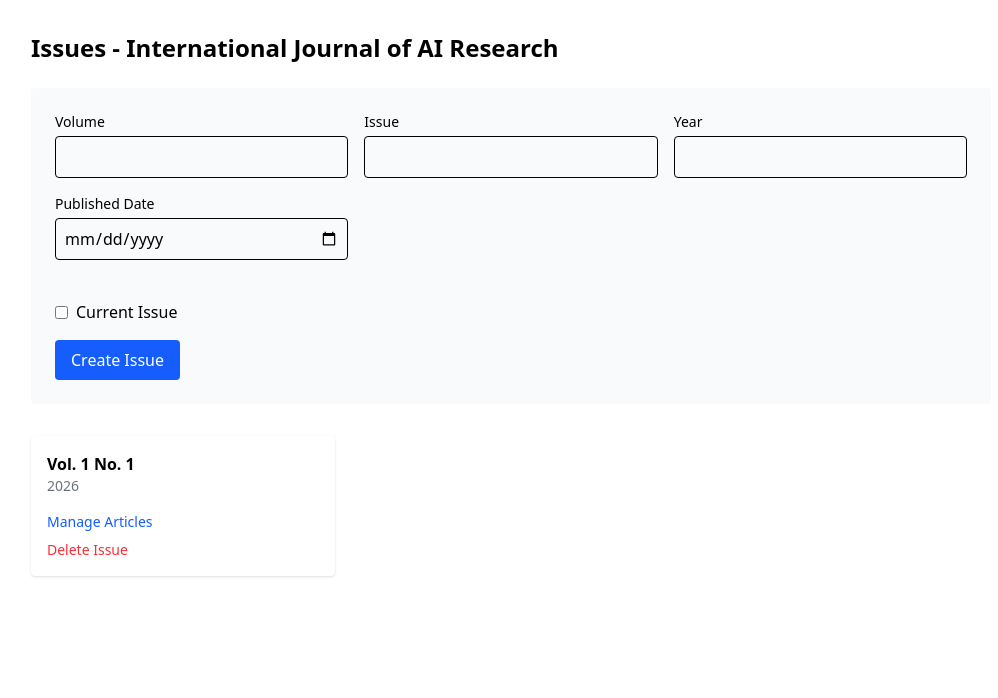
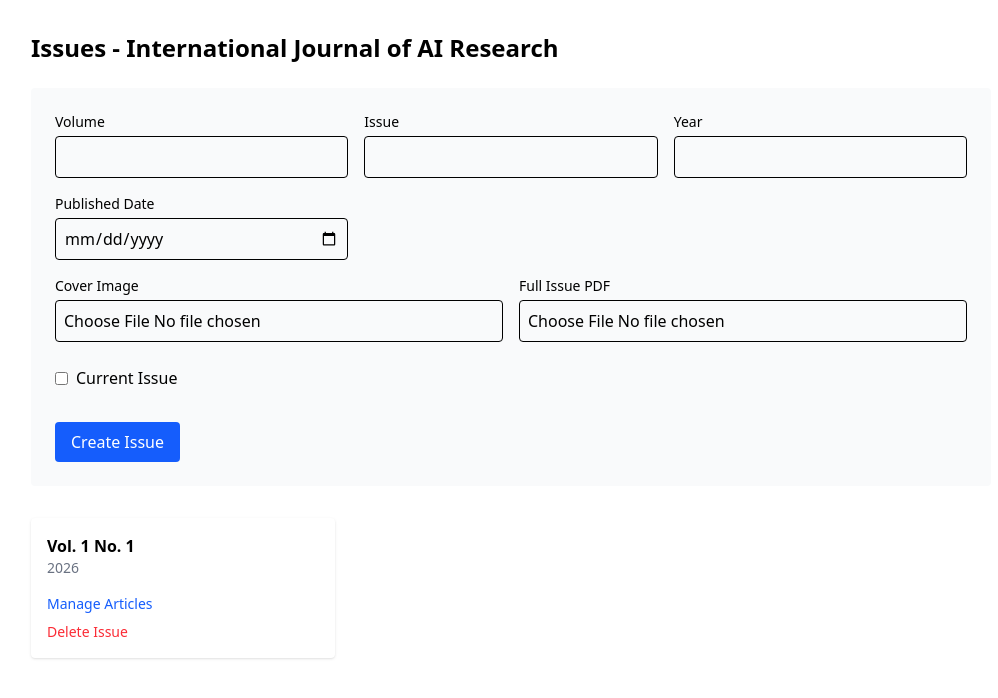
Before and after one commit to gayathrisarangika/system, a Laravel app: page /editor/journal/1/issues in a window 1280 px wide. Shown: the top 698 px of the page, without its empty margins (129-1127 px from the left). Run offline with Laravel 12, Linux system fonts and the light colour scheme; a user stored in the database is signed in; data comes from the database, SQL or seed files in the repository; style sheets or scripts are compiled from the project's sources; some libraries are stand-ins or nearby versions.

Commit message:
Fix publication management issues: file uploads, UI layout, and journal listing.
- Added file upload support for issues and articles in the management panel.
- Updated journal layout to move cover image to the sidebar and improve guideline visibility.
- Ensured all journals are shown during backend selection.
- Fixed asset URL loading by using model accessors.
- Synchronized navigation across public journal views.
- Fixed backend tests and PSR-4 autoloading warning.

Co-authored-by: gayathrisarangika <90195913+gayathrisarangika@users.noreply.github.com>

```diff
--- a/app/Http/Controllers/AuthController.php
+++ b/app/Http/Controllers/AuthController.php
@@ -22,11 +22,6 @@ class AuthController extends Controller
         $journals = [];
 
         if ($type === 'journal') {
-            // If the user is already logged in (e.g. going back to selection),
-            // or if we just want to show all for the initial entry point.
-            // Usually, editors belong to a department, but they haven't logged in yet here.
-            // However, the user said "show only the journals that I added now... it should show all the journals that i added to department table".
-            // Since login happens AFTER selection, we show all journals.
             $journals = \App\Models\Journal::all();
         }
 
--- a/resources/js/Pages/Auth/DepartmentSelection.jsx
+++ b/resources/js/Pages/Auth/DepartmentSelection.jsx
@@ -28,8 +28,8 @@ export default function DepartmentSelection({ departments, journals, type }) {
                                             className="flex flex-col h-full bg-white border border-gray-100 rounded-xl shadow-sm hover:shadow-md hover:border-blue-200 transition-all group"
                                         >
                                             <div className="aspect-[3/4] bg-gray-50 rounded-t-xl overflow-hidden border-b">
-                                                {journal.cover_image ? (
-                                                    <img src={journal.cover_image} alt={journal.journal_title} className="w-full h-full object-cover group-hover:scale-105 transition-transform duration-300" />
+                                                {journal.cover_image_url ? (
+                                                    <img src={journal.cover_image_url} alt={journal.journal_title} className="w-full h-full object-cover group-hover:scale-105 transition-transform duration-300" />
                                                 ) : (
                                                     <div className="w-full h-full flex items-center justify-center text-gray-400 p-4 text-center text-xs italic">
                                                         {journal.journal_title}
--- a/resources/js/Pages/Management/Journal/Articles.jsx
+++ b/resources/js/Pages/Management/Journal/Articles.jsx
@@ -13,6 +13,7 @@ export default function Articles({ issue, articles }) {
         published_date: '',
         pages: '',
         year: issue.year,
+        pdf: null,
     });
 
     const { data: editData, setData: setEditData, post: postEdit, errors: editErrors, reset: resetEdit } = useForm({
@@ -24,13 +25,15 @@ export default function Articles({ issue, articles }) {
         published_date: '',
         pages: '',
         year: issue.year,
+        pdf: null,
         _method: 'POST'
     });
 
     const submit = (e) => {
         e.preventDefault();
         post(`/editor/journal/issue/${issue.id}/articles`, {
-            onSuccess: () => reset()
+            onSuccess: () => reset(),
+            forceFormData: true,
         });
     };
 
@@ -45,6 +48,7 @@ export default function Articles({ issue, articles }) {
             published_date: article.published_date || '',
             pages: article.pages || '',
             year: article.year || issue.year,
+            pdf: null,
         });
     };
 
@@ -54,7 +58,8 @@ export default function Articles({ issue, articles }) {
             onSuccess: () => {
                 setEditingArticle(null);
                 resetEdit();
-            }
+            },
+            forceFormData: true,
         });
     };
 
@@ -106,6 +111,11 @@ export default function Articles({ issue, articles }) {
                                 <label className="block text-sm mb-1">Published Date</label>
                                 <input type="date" className="w-full border p-2 rounded" value={editData.published_date} onChange={e => setEditData('published_date', e.target.value)} />
                             </div>
+                            <div>
+                                <label className="block text-sm mb-1">Article PDF</label>
+                                <input type="file" className="w-full border p-2 rounded" onChange={e => setEditData('pdf', e.target.files[0])} />
+                                {editErrors.pdf && <div className="text-red-500 text-sm">{editErrors.pdf}</div>}
+                            </div>
                         </div>
                         <button className="bg-blue-600 text-white px-4 py-2 rounded">Update Article</button>
                     </form>
@@ -149,6 +159,11 @@ export default function Articles({ issue, articles }) {
                             <label className="block text-sm mb-1">Published Date</label>
                             <input type="date" className="w-full border p-2 rounded" value={data.published_date} onChange={e => setData('published_date', e.target.value)} />
                         </div>
+                        <div>
+                            <label className="block text-sm mb-1">Article PDF</label>
+                            <input type="file" className="w-full border p-2 rounded" onChange={e => setData('pdf', e.target.files[0])} />
+                            {errors.pdf && <div className="text-red-500 text-sm">{errors.pdf}</div>}
+                        </div>
                     </div>
                     <button className="bg-blue-600 text-white px-4 py-2 rounded">Add Article</button>
                 </form>
--- a/resources/js/Pages/Management/Journal/Issues.jsx
+++ b/resources/js/Pages/Management/Journal/Issues.jsx
@@ -8,12 +8,15 @@ export default function Issues({ journal, issues }) {
         year: '',
         published_date: '',
         is_current_issue: false,
+        cover_image: null,
+        pdf_link: null,
     });
 
     const submit = (e) => {
         e.preventDefault();
         post(`/editor/journal/${journal.id}/issues`, {
-            onSuccess: () => reset()
+            onSuccess: () => reset(),
+            forceFormData: true,
         });
     };
 
@@ -41,13 +44,25 @@ export default function Issues({ journal, issues }) {
                         <input type="date" className="w-full border p-2 rounded" value={data.published_date} onChange={e => setData('published_date', e.target.value)} />
                     </div>
                 </div>
+                <div className="grid grid-cols-2 gap-4">
+                    <div>
+                        <label className="block text-sm mb-1">Cover Image</label>
+                        <input type="file" className="w-full border p-2 rounded" onChange={e => setData('cover_image', e.target.files[0])} />
+                        {errors.cover_image && <div className="text-red-500 text-sm">{errors.cover_image}</div>}
+                    </div>
+                    <div>
+                        <label className="block text-sm mb-1">Full Issue PDF</label>
+                        <input type="file" className="w-full border p-2 rounded" onChange={e => setData('pdf_link', e.target.files[0])} />
+                        {errors.pdf_link && <div className="text-red-500 text-sm">{errors.pdf_link}</div>}
+                    </div>
+                </div>
                 <div className="flex gap-4">
-                    <div className="flex items-center mt-6">
+                    <div className="flex items-center mt-2">
                         <input type="checkbox" id="current" checked={data.is_current_issue} onChange={e => setData('is_current_issue', e.target.checked)} />
                         <label htmlFor="current" className="ml-2">Current Issue</label>
                     </div>
                 </div>
-                <button className="bg-blue-600 text-white px-4 py-2 rounded">Create Issue</button>
+                <button className="bg-blue-600 text-white px-4 py-2 rounded mt-4">Create Issue</button>
             </form>
 
             <div className="grid md:grid-cols-2 lg:grid-cols-3 gap-6">
--- a/resources/js/Pages/Publications/Archive.jsx
+++ b/resources/js/Pages/Publications/Archive.jsx
@@ -19,7 +19,8 @@ export default function Archive({ journal, is_current }) {
                         <Link href={`/journal/${journal.id}`} className="px-6 py-4 hover:bg-blue-800 transition font-medium border-r border-blue-800">Home</Link>
                         <Link href={`/journal/${journal.id}/editorial-board`} className="px-6 py-4 hover:bg-blue-800 transition font-medium border-r border-blue-800">Editorial Board</Link>
                         <Link href={`/journal/${journal.id}/current`} className="px-6 py-4 hover:bg-blue-800 transition font-medium border-r border-blue-800">Current</Link>
-                        <Link href={`/journal/${journal.id}/archive`} className="px-6 py-4 hover:bg-blue-800 transition font-medium">Archive</Link>
+                        <Link href={`/journal/${journal.id}/archive`} className="px-6 py-4 hover:bg-blue-800 transition font-medium border-r border-blue-800">Archive</Link>
+                        <Link href={`/journal/${journal.id}/contact`} className="px-6 py-4 hover:bg-blue-800 transition font-medium">Contact Us</Link>
                     </div>
                 </div>
             </nav>
--- a/resources/js/Pages/Publications/Article.jsx
+++ b/resources/js/Pages/Publications/Article.jsx
@@ -59,7 +59,8 @@ export default function Article({ article, journal }) {
                         <Link href={`/journal/${journal.id}`} className="px-6 py-4 hover:bg-blue-800 transition font-medium border-r border-blue-800">Home</Link>
                         <Link href={`/journal/${journal.id}/editorial-board`} className="px-6 py-4 hover:bg-blue-800 transition font-medium border-r border-blue-800">Editorial Board</Link>
                         <Link href={`/journal/${journal.id}/archive`} className="px-6 py-4 hover:bg-blue-800 transition font-medium border-r border-blue-800">Current</Link>
-                        <Link href={`/journal/${journal.id}/archive`} className="px-6 py-4 hover:bg-blue-800 transition font-medium">Archive</Link>
+                        <Link href={`/journal/${journal.id}/archive`} className="px-6 py-4 hover:bg-blue-800 transition font-medium border-r border-blue-800">Archive</Link>
+                        <Link href={`/journal/${journal.id}/contact`} className="px-6 py-4 hover:bg-blue-800 transition font-medium">Contact Us</Link>
                     </div>
                 </div>
             </nav>
--- a/resources/js/Pages/Publications/Journal.jsx
+++ b/resources/js/Pages/Publications/Journal.jsx
@@ -35,12 +35,6 @@ export default function Journal({ journal }) {
                     {/* Main Content */}
                     <div className="flex-1 flex flex-col gap-10">
                         <div className="bg-white p-8 rounded-lg shadow-sm border border-gray-200">
-                            {journal.cover_image_url && (
-                                <div className="mb-8 rounded-lg overflow-hidden border border-gray-100 shadow-lg max-w-sm mx-auto md:mx-0">
-                                    <img src={journal.cover_image_url} alt={journal.journal_title} className="w-full h-auto" />
-                                </div>
-                            )}
-
                             <section className="mb-10">
                                 <h2 className="text-2xl font-bold text-gray-800 mb-4 pb-2 border-b-2 border-blue-900 inline-block">About the Journal</h2>
                                 <div className="prose max-w-none text-gray-700 leading-relaxed whitespace-pre-wrap font-serif text-lg">
@@ -76,6 +70,12 @@ export default function Journal({ journal }) {
 
                     {/* Sidebar */}
                     <aside className="lg:w-80 flex flex-col gap-8">
+                        {journal.cover_image_url && (
+                            <div className="rounded-lg overflow-hidden border border-gray-200 shadow-sm bg-white">
+                                <img src={journal.cover_image_url} alt={journal.journal_title} className="w-full h-auto" />
+                            </div>
+                        )}
+
                         <div className="bg-blue-900 text-white p-6 rounded-lg shadow-md">
                             <h3 className="text-xl font-bold mb-4 border-b border-blue-700 pb-2">Information</h3>
                             <div className="space-y-4">
@@ -88,16 +88,22 @@ export default function Journal({ journal }) {
                                     <p className="text-lg font-mono tracking-tight">{journal.online_issn || "N/A"}</p>
                                 </div>
                                 <ul className="space-y-3 text-blue-100 pt-2 border-t border-blue-800">
-                                    {journal.for_authors_url && (
-                                        <li><a href={journal.for_authors_url} target="_blank" className="hover:text-white transition flex items-center gap-2">Author Guidelines (PDF)</a></li>
+                                    {journal.for_authors_url ? (
+                                        <li><a href={journal.for_authors_url} target="_blank" className="hover:text-white transition flex items-center gap-2 font-bold">Author Guidelines (PDF)</a></li>
+                                    ) : (
+                                        <li className="opacity-50 flex items-center gap-2">Author Guidelines (Pending)</li>
                                     )}
-                                    {journal.for_reviewers_url && (
-                                        <li><a href={journal.for_reviewers_url} target="_blank" className="hover:text-white transition flex items-center gap-2">Reviewer Guidelines (PDF)</a></li>
+                                    {journal.for_reviewers_url ? (
+                                        <li><a href={journal.for_reviewers_url} target="_blank" className="hover:text-white transition flex items-center gap-2 font-bold">Reviewer Guidelines (PDF)</a></li>
+                                    ) : (
+                                        <li className="opacity-50 flex items-center gap-2">Reviewer Guidelines (Pending)</li>
                                     )}
-                                    {journal.editorial_policies_url && (
-                                        <li><a href={journal.editorial_policies_url} target="_blank" className="hover:text-white transition flex items-center gap-2">Editorial Policies (PDF)</a></li>
+                                    {journal.editorial_policies_url ? (
+                                        <li><a href={journal.editorial_policies_url} target="_blank" className="hover:text-white transition flex items-center gap-2 font-bold">Editorial Policies (PDF)</a></li>
+                                    ) : (
+                                        <li className="opacity-50 flex items-center gap-2">Editorial Policies (Pending)</li>
                                     )}
-                                    <li><Link href={`/journal/${journal.id}/contact`} className="hover:text-white transition flex items-center gap-2">Contact Us</Link></li>
+                                    <li><Link href={`/journal/${journal.id}/contact`} className="hover:text-white transition flex items-center gap-2 font-bold">Contact Us</Link></li>
                                 </ul>
                             </div>
                         </div>
```
Also changed, not shown: app/Http/Controllers/Middleware/HandleInertiaRequests.php (deleted, +0 -43 lines), tests/Feature/FilePathTest.php (+5 -16 lines).
